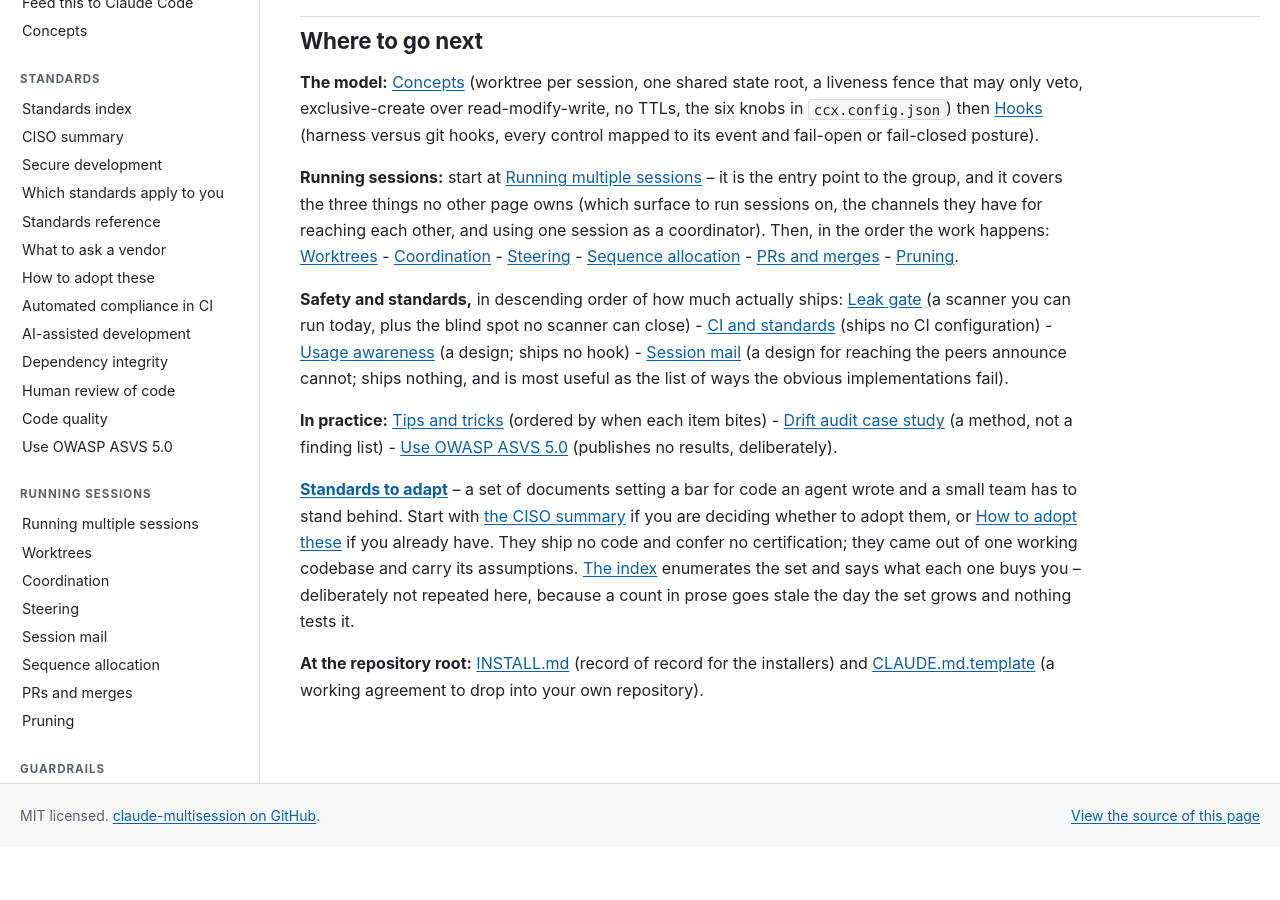
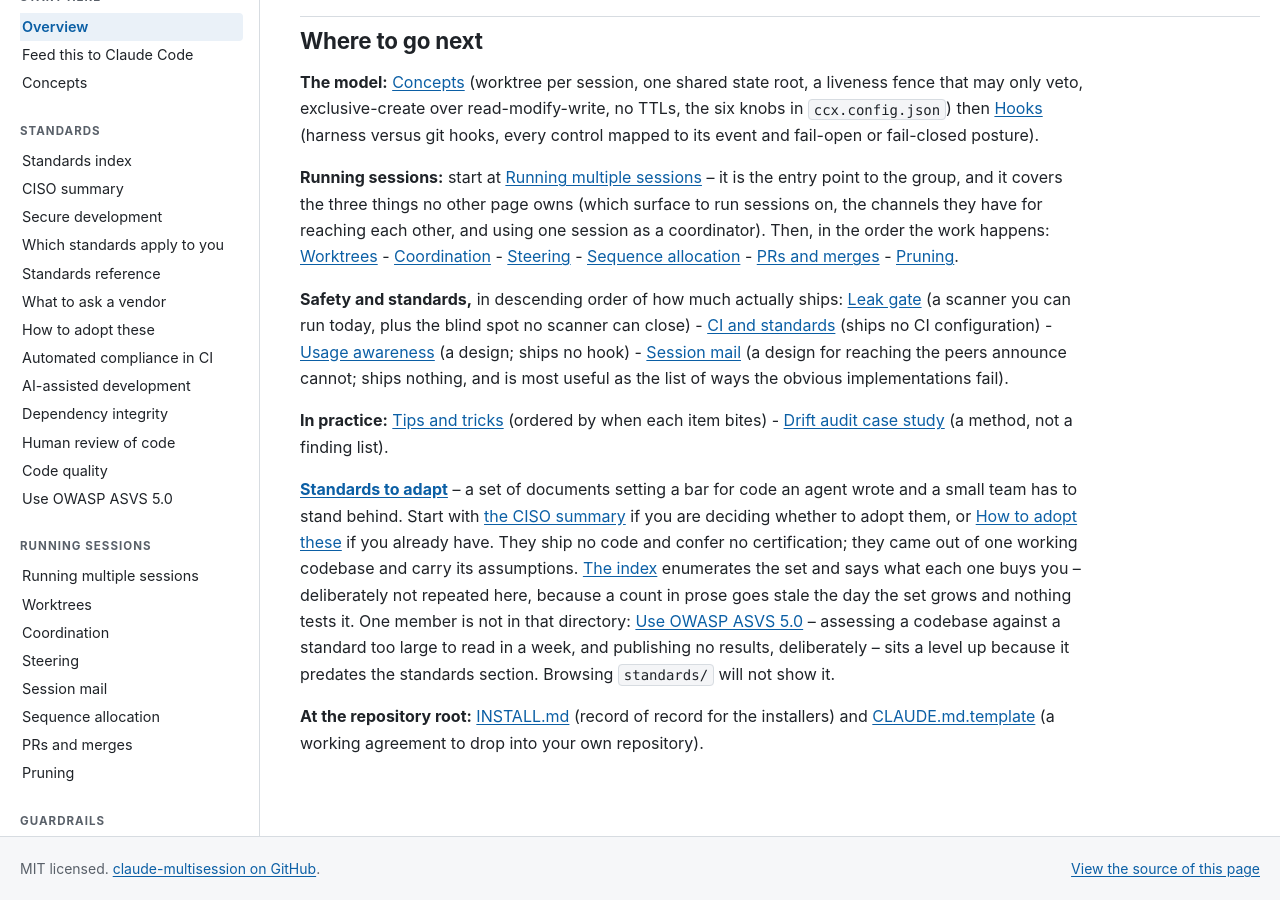
Before and after one commit to wshallwshall/claude-multisession, a Jekyll site: the page built from docs/index.md, in a window 1280 px wide and 900 px high, scrolled down 8627 px. Built offline with Jekyll 4.4.1, drawn with Linux system fonts in a browser that asks for light colours; before the commit the page ends 9474 px from its top, so only the background shows below that.

Commit message:
docs(nav): the landing page filed ASVS-ASSESSMENT under "In practice", not as a standard
It is a member of the standards set -- standards/OVERVIEW.md lists it at :25, :111
and :149, its Word build is generated into the set's own word/ directory, and
_data/nav.yml already files it under Standards. Only the landing page disagreed,
and a reader who took index.md at its word would not have known to look for it
alongside the others.

Filing it correctly needs a note rather than a list entry: the standards paragraph
deliberately enumerates nothing, because a count in prose goes stale the day the
set grows and nothing tests it. That reasoning still holds. What the paragraph
could not convey is the one thing a reader cannot derive from the directory --
that a member is missing from it. So the paragraph now names that single exception
and says why, and "In practice" no longer claims the file.

The reason is verified, not assumed: published_standards() in
tests/test_word_copies_track_the_markdown.py records that the file sits at docs/
rather than docs/standards/ because it predates the standards section.

This closes a change the Overview Page session was holding. It was waiting on the
final H1 and subtitle so it could quote rather than paraphrase, and was archived
before either reached it.

Co-Authored-By: Claude Opus 5 <noreply@anthropic.com>

```diff
--- a/docs/index.md
+++ b/docs/index.md
@@ -331,8 +331,7 @@ Then, in the order the work happens: [Worktrees](WORKTREES.md) - [Coordination](
 is most useful as the list of ways the obvious implementations fail).
 
 **In practice:** [Tips and tricks](TIPS-AND-TRICKS.md) (ordered by when each item bites) -
-[Drift audit case study](CASE-STUDY-drift-audit.md) (a method, not a finding list) -
-[Use OWASP ASVS 5.0](ASVS-ASSESSMENT.md) (publishes no results, deliberately).
+[Drift audit case study](CASE-STUDY-drift-audit.md) (a method, not a finding list).
 
 **[Standards to adapt](standards/OVERVIEW.md)** -- a set of documents setting a bar for code an agent
 wrote and a small team has to stand behind. Start with
@@ -341,6 +340,9 @@ wrote and a small team has to stand behind. Start with
 no certification; they came out of one working codebase and carry its assumptions.
 [The index](standards/OVERVIEW.md) enumerates the set and says what each one buys you -- deliberately
 not repeated here, because a count in prose goes stale the day the set grows and nothing tests it.
+One member is not in that directory: [Use OWASP ASVS 5.0](ASVS-ASSESSMENT.md) -- assessing a codebase
+against a standard too large to read in a week, and publishing no results, deliberately -- sits a
+level up because it predates the standards section. Browsing `standards/` will not show it.
 
 **At the repository root:**
 [INSTALL.md](https://github.com/wshallwshall/claude-multisession/blob/main/INSTALL.md) (record of
```
